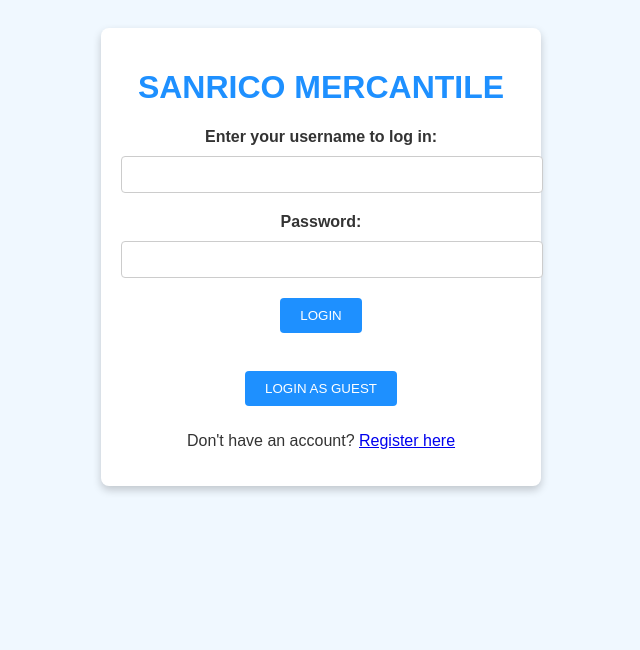
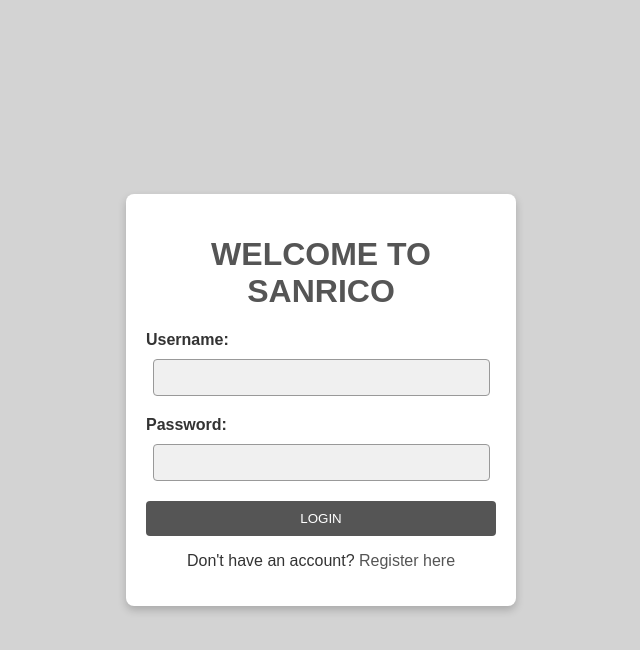
Before and after one commit to AmUnsure/SanricoWeb, a plain HTML site: page login.html in a window 1280 px wide. Shown: the whole page, without its empty margins (319-959 px from the left). Drawn offline with Linux system fonts and the light colour scheme.

Commit message:
Update login.html

```diff
--- a/login.html
+++ b/login.html
@@ -6,51 +6,64 @@
     <title>Login - Sanrico Mercantile</title>
     <style>
         body {
-            background-color: #f0f8ff;
+            background-color: #d3d3d3;
             font-family: Arial, sans-serif;
             color: #333;
-            text-align: center;
-            padding: 20px;
+            display: flex;
+            justify-content: center;
+            align-items: center;
+            height: 100vh;
+            margin: 0;
         }
         #login-page {
-            max-width: 400px;
-            margin: 0 auto;
+            width: 350px;
             background-color: #ffffff;
             border-radius: 8px;
             box-shadow: 0 4px 8px rgba(0, 0, 0, 0.2);
             padding: 20px;
+            text-align: center;
         }
         h1 {
-            color: #1e90ff;
+            color: #555;
         }
         form label {
             display: block;
             margin: 10px 0;
             font-weight: bold;
+            text-align: left;
         }
         form input {
-            width: 100%;
+            width: 90%;
             padding: 10px;
             margin-bottom: 10px;
-            border: 1px solid #ccc;
+            border: 1px solid #999;
             border-radius: 4px;
+            background-color: #f0f0f0;
         }
         button {
-            background-color: #1e90ff;
+            background-color: #555;
             color: white;
             padding: 10px 20px;
             border: none;
             border-radius: 4px;
             cursor: pointer;
-            margin: 10px 0;
+            width: 100%;
+            margin-top: 10px;
         }
         button:hover {
-            background-color: #1c86ee;
+            background-color: #444;
         }
         #warning-message {
             display: none;
             color: red;
             margin-top: 10px;
+        }
+        p a {
+            color: #555;
+            text-decoration: none;
+        }
+        p a:hover {
+            text-decoration: underline;
         }
     </style>
     <script>
@@ -63,31 +76,23 @@
             let validUser = users.find(user => user.username === username && user.password === password);
 
             if (validUser) {
-                localStorage.setItem('guestMode', 'false');
                 window.location.href = 'home.html';
             } else {
                 document.getElementById('warning-message').style.display = 'block';
             }
         }
-
-        function loginAsGuest() {
-            localStorage.setItem('guestMode', 'true');
-            window.location.href = 'home.html';
-        }
     </script>
 </head>
 <body>
     <div id="login-page">
-        <h1>SANRICO MERCANTILE</h1>
+        <h1>WELCOME TO SANRICO</h1>
         <form onsubmit="validateLogin(event)">
-            <label for="username">Enter your username to log in:</label>
+            <label for="username">Username:</label>
             <input type="text" id="username" name="username" required>
             <label for="password">Password:</label>
             <input type="password" id="password" name="password" required>
             <button type="submit">LOGIN</button>
         </form>
-        <br>
-        <button onclick="loginAsGuest()">LOGIN AS GUEST</button>
         <div id="warning-message">User or password does not match an account in our system.</div>
         <p>Don't have an account? <a href="register.html">Register here</a></p>
     </div>
```
